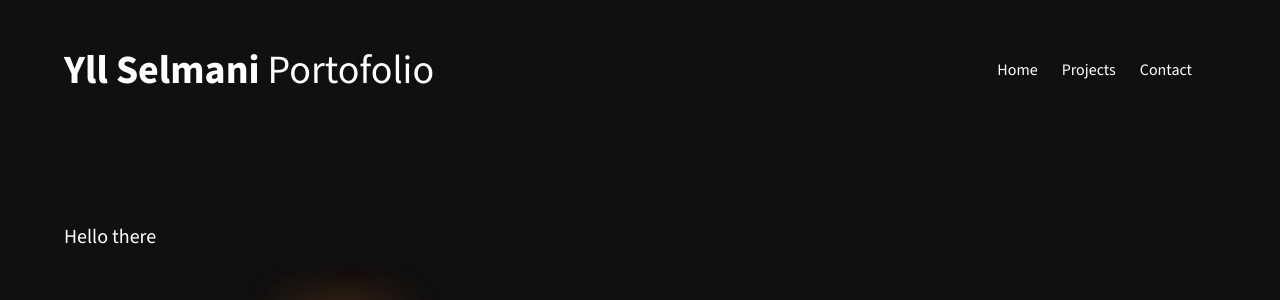
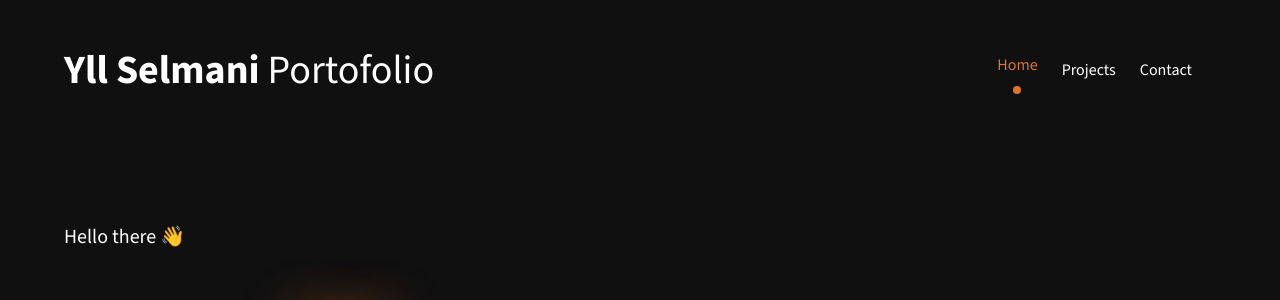
Before and after one commit to rinorselmani9/ylli-portofolio, a React (Create React App) app: page / in a window 1280 px wide. Shown: the top 300 px of the page. Built offline with nearby package versions, Linux system fonts and the light colour scheme.

Commit message:
last changes done

```diff
--- a/src/components/Header/Header.jsx
+++ b/src/components/Header/Header.jsx
@@ -1,4 +1,4 @@
-import React, { useState } from "react";
+import React, { useEffect, useState } from "react";
 import styles from "./Header.module.scss";
 import { Container, Nav, Navbar } from "react-bootstrap";
 import { Link, NavLink, useLocation } from "react-router-dom";
@@ -9,20 +9,35 @@ const Header = () => {
   const handleLinkClick = (linkId) => {
     setActiveLink(linkId); // Set the active link when clicked
   };
+  useEffect(() => {
+    const { pathname } = location;
+
+    if (pathname === '/') {
+      setActiveLink('main');
+    } else if (pathname === '/projects') {
+      setActiveLink('projects');
+    } else if (pathname === '/contact') {
+      setActiveLink('contact');
+    } else {
+      setActiveLink('');
+    }
+  }, [location]);
   return (
     <div className={styles.headerWrapper}>
       <div className={styles.logo}>
-        <h1><b>Yll Selmani</b> Portofolio</h1>
+        <h1>
+          <b>Yll Selmani</b> Portofolio
+        </h1>
       </div>
-      <Navbar
-        collapseOnSelect
-        expand="lg"
-        className={styles.navWrapper}
+      <Navbar collapseOnSelect expand="lg" className={`${styles.navWrapper} navbar-light`} variant="light" >
+        <Container>
+          <Navbar.Toggle aria-controls="responsive-navbar-nav"  className="ms-auto" />
+          <Navbar.Collapse
+            id="responsive-navbar-nav"
+            className="ms-auto"
           >
-        <Container>
-          <Navbar.Toggle aria-controls="responsive-navbar-nav" />
-          <Navbar.Collapse id="responsive-navbar-nav">
-            <Nav className="ml-auto">
+            <Nav>
+              <Nav.Item className="ms-auto">
                 <Link
                   to="/"
                   className={
@@ -34,6 +49,8 @@ const Header = () => {
                 >
                   Home
                 </Link>
+              </Nav.Item>
+              <Nav.Item className="ms-auto">
                 <Link
                   to="/projects"
                   className={
@@ -45,6 +62,8 @@ const Header = () => {
                 >
                   Projects
                 </Link>
+              </Nav.Item>
+              <Nav.Item  className="ms-auto">
                 <Link
                   to="/contact"
                   className={
@@ -56,6 +75,7 @@ const Header = () => {
                 >
                   Contact
                 </Link>
+              </Nav.Item>
             </Nav>
           </Navbar.Collapse>
         </Container>
--- a/src/components/Header/Header.module.scss
+++ b/src/components/Header/Header.module.scss
@@ -4,7 +4,7 @@
   justify-content: space-between;
   align-items: center;
   color: white;
-  padding: 0 5%;
+  padding :0 5%;
   .logo {
     h1 {
       margin: 0;
--- a/src/components/Main/Main.jsx
+++ b/src/components/Main/Main.jsx
@@ -9,7 +9,7 @@ const Main = () => {
   return (
     <>
       <div id="main" className={styles.main}>
-        <p className={styles.hello}>{main_content.first_heading}</p>
+        <p className={styles.hello}>{main_content.first_heading} 👋</p>
         <h1 className={styles.header}>
           {" "}
           I’m{" "}
--- a/src/index.css
+++ b/src/index.css
@@ -16,3 +16,11 @@ code {
   font-family: source-code-pro, Menlo, Monaco, Consolas, 'Courier New',
     monospace;
 }
+
+.navbar-toggler:focus,
+.navbar-toggler:active,
+.navbar-toggler-icon:focus {
+    outline: none;
+    box-shadow: none;
+    color: red;
+}
```
Lines whose indentation alone changed are shown as unchanged.
